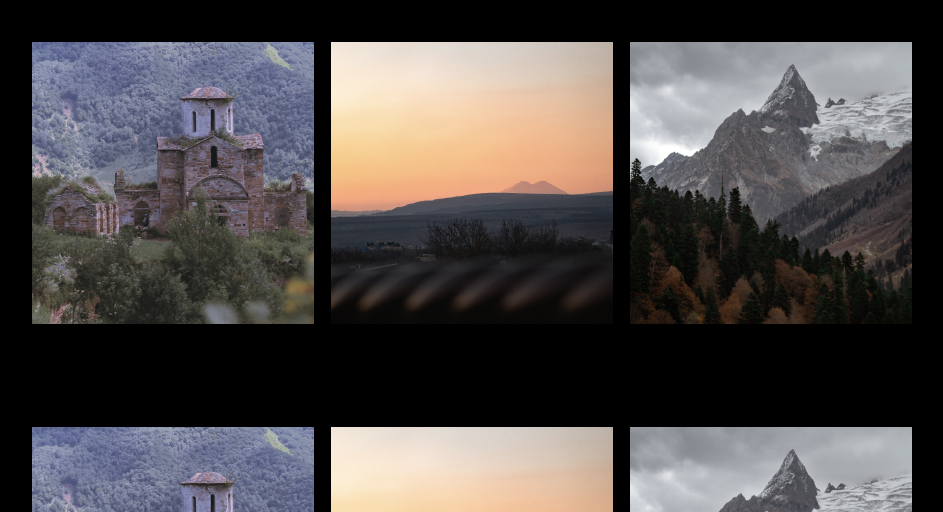
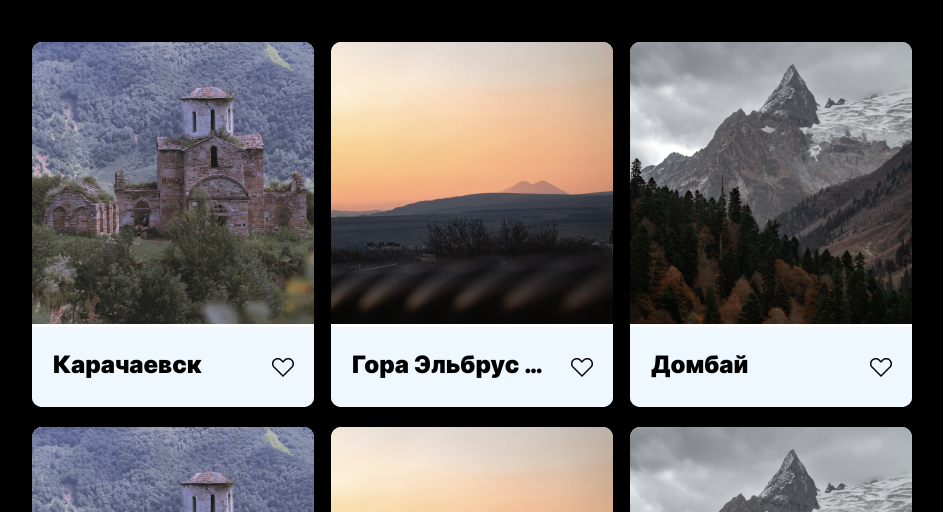
Before and after one commit to KhalitovaVeronika/mesto, a plain HTML site: page index.html in a window 1280 px wide. Shown: the part 288-800 px from the top of the page, without its empty margins (168-1111 px from the left). Drawn offline with Linux system fonts and the light colour scheme; files whose address does not match are found by name.

Commit message:
первая отправка на ревью ПР4

```diff
--- a/blocks/element/__card/element__card.css
+++ b/blocks/element/__card/element__card.css
@@ -1,3 +1,4 @@
 .element__card {
     display: flex;
+    background-color: aliceblue;
   }
--- a/blocks/element/element.css
+++ b/blocks/element/element.css
@@ -1,8 +1,5 @@
 .element {
-    margin: 0;
-    padding: 0;
-    background-color: #ffffff;
-    box-shadow: 0px 0px 25px rgba(0, 0, 0, 0.15);
     border-radius: 10px;
     overflow: hidden;
+    background-color: #ffffff;
   }
--- a/blocks/page/page.css
+++ b/blocks/page/page.css
@@ -1,4 +1,10 @@
 .page {
-
+  flex: 1;
+  -webkit-font-smoothing: antialiased;
+  -moz-osx-font-smoothing: grayscale;
+  text-rendering: optimizeLegibility;
+  -webkit-text-size-adjust: 100%;
+  -ms-font-feature-settings: "kern" 1;
+  font-feature-settings: "kern";
     font-family: 'Inter', 'Arial', 'Helvetica', sans-serif;
   }
--- a/index.html
+++ b/index.html
@@ -94,7 +94,7 @@
         </section>
       </main>
       <footer class="footer">
-        <p class="footer__copyright">&copy; 2022 Mesto Russia</p>
+        <p class="footer__copyright">&copy; 2022 Mesto Russia by Veronika</p>
       </footer>
     </div>
     <div class="popup popup_hidden">
--- a/pages/index.css
+++ b/pages/index.css
@@ -26,6 +26,7 @@
 @import url(../blocks/element/__like/element__like.css);
 @import url(../blocks/element/__card/element__card.css);
 @import url(../blocks/element/__title/element__title.css);
+@import url(../blocks/element/element.css);
 
 @import url(../blocks/form/__item/form__item.css);
 @import url(../blocks/form/form.css);
```
